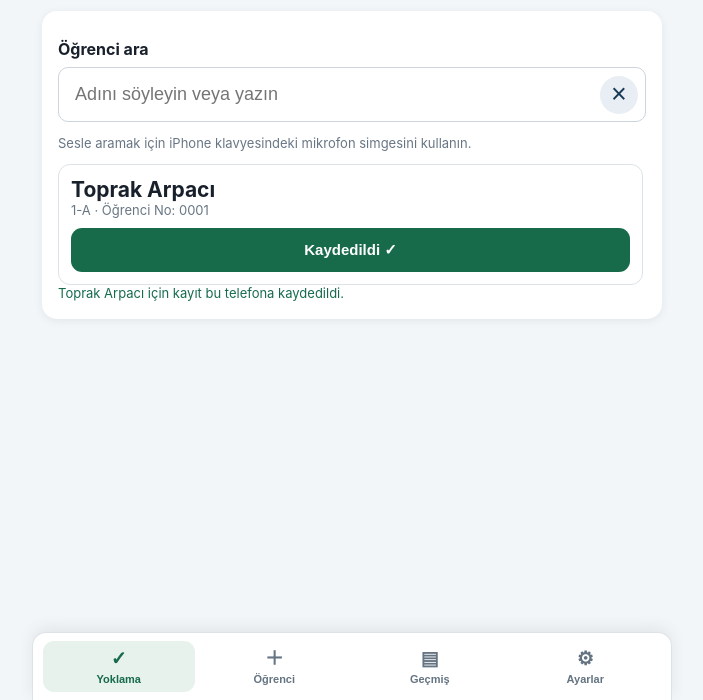
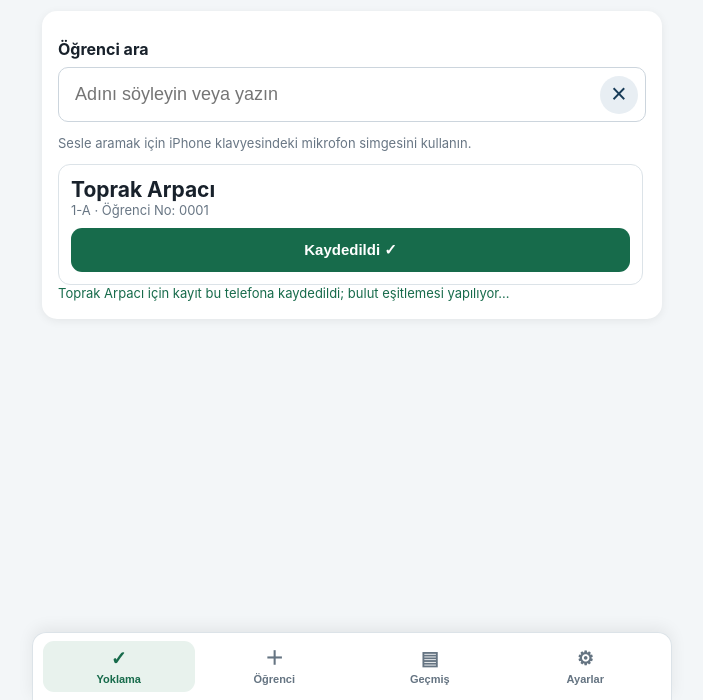
Before and after one commit to erkan2384-glitch/YEMEKHANE-TAK-P, a plain HTML site: page index.html in a window 1280 px wide. Both pictures are taken after a click on the button "Bugün geldi". Shown: the part 100-800 px from the top of the page, without its empty margins (288-991 px from the left). Drawn offline with nearby package versions, Linux system fonts and the light colour scheme.

Commit message:
Fix attendance re-mark after prior deletion

```diff
--- a/index.html
+++ b/index.html
@@ -236,7 +236,7 @@ let a=getRecords().map((x,i)=>({...x,_i:i})).sort((x,y)=>{
  });
 document.getElementById('records').innerHTML=a.length?'<ul>'+a.map(x=>'<li id="attendance-record-'+encodeURIComponent(String(x.studentId))+'-'+x.date+'" style="padding:9px 6px;border-bottom:1px solid #eee">'+x.date+' — '+escapeHtml(x.name)+' ('+escapeHtml(x.className)+') <button onclick="deleteRecord('+x._i+')">Sil</button></li>').join('')+'</ul>':'<p class="small">Henüz kayıt yok.</p>';
 }function escapeHtml(s){return String(s).replace(/[&<>"']/g,c=>({'&':'&amp;','<':'&lt;','>':'&gt;','"':'&quot;',"'":'&#39;'}[c]))}
-function markStudent(s){
+async function markStudent(s){
   let a=getRecords();
   const duplicate=a.some(x=>x.date===today()&&String(x.studentId)===String(s.studentId));
   if(duplicate){
@@ -249,13 +249,29 @@ function markStudent(s){
     if(row){row.style.background='#fff2cc';row.style.border='2px solid #d69e00';row.scrollIntoView({behavior:'smooth',block:'center'});}
     return false;
   }
-  a.push({date:today(),studentId:s.studentId,name:s.name,className:s.className,createdAt:new Date().toISOString()});
+  const record={date:today(),studentId:s.studentId,name:s.name,className:s.className,createdAt:new Date().toISOString()};
+  a.push(record);
   putRecords(a);
-  syncAttendanceCloud();
   const attendanceButton=[...document.querySelectorAll('.attendance-btn')].find(button=>decodeURIComponent(button.dataset.id||'')===String(s.studentId));
   if(attendanceButton)attendanceButton.textContent='Kaydedildi ✓';
-  document.getElementById('notice').textContent=s.name+' için kayıt bu telefona kaydedildi.';
+  document.getElementById('notice').textContent=s.name+' için kayıt bu telefona kaydedildi; bulut eşitlemesi yapılıyor…';
   renderRecords();
+  try{
+    const {data:sessionData,error:sessionError}=await cloudClient.auth.getSession();
+    if(sessionError)throw sessionError;
+    if(sessionData.session){
+      const cleared=await cloudClient.from('yoklama_silmeleri').delete()
+        .eq('attendance_date',record.date)
+        .eq('student_id',String(record.studentId))
+        .eq('created_by',sessionData.session.user.id);
+      if(cleared.error)throw cleared.error;
+      await syncAttendanceCloud();
+    }else{
+      cloudStatus.textContent='Yoklama bu telefona kaydedildi. Bulut eşitlemesi için giriş gerekli.';
+    }
+  }catch(error){
+    cloudStatus.textContent='Yoklama telefona kaydedildi ancak bulut eşitlemesi başarısız: '+(error.message||'Bilinmeyen hata');
+  }
   return true;
 }
 
```
